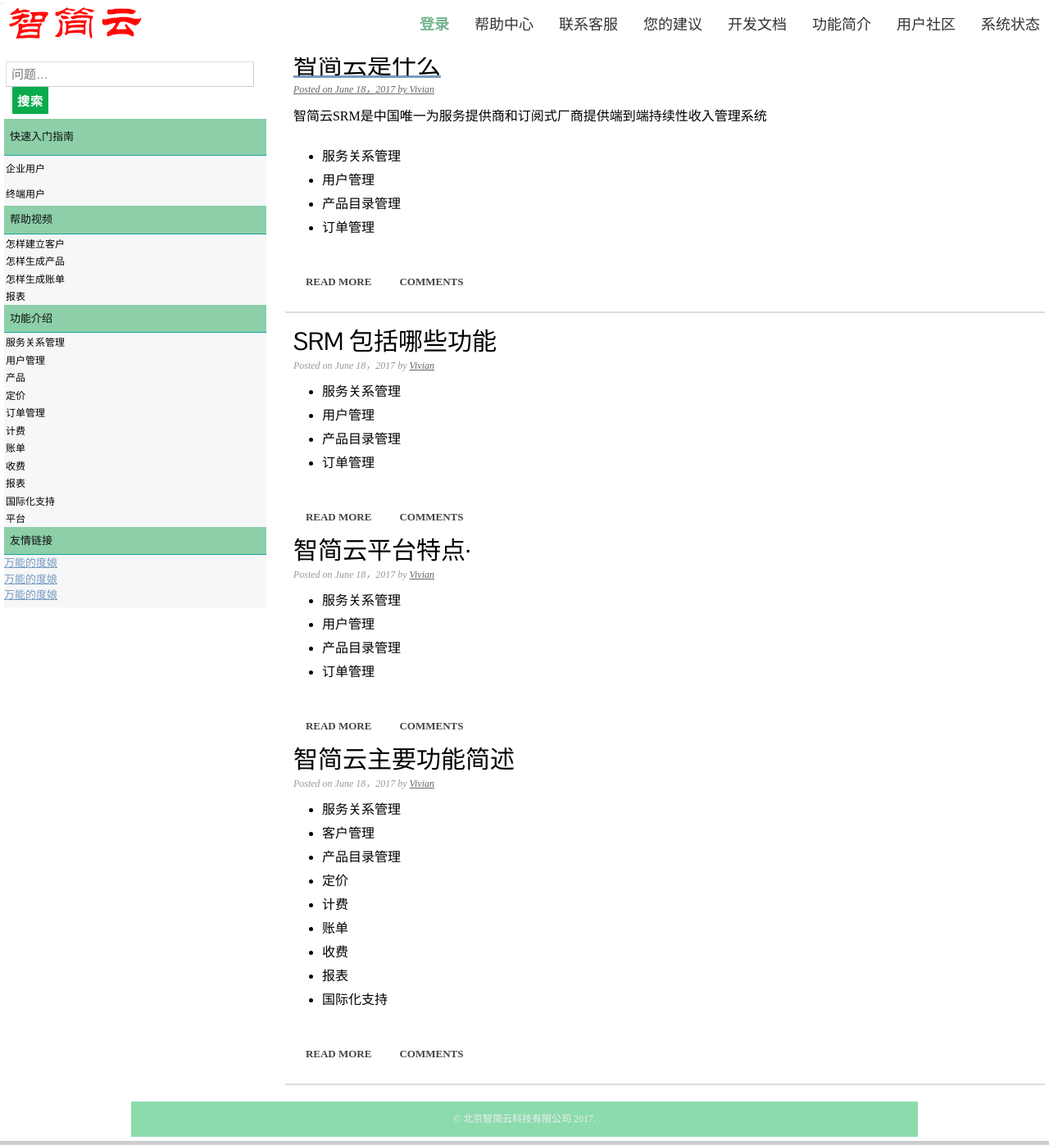
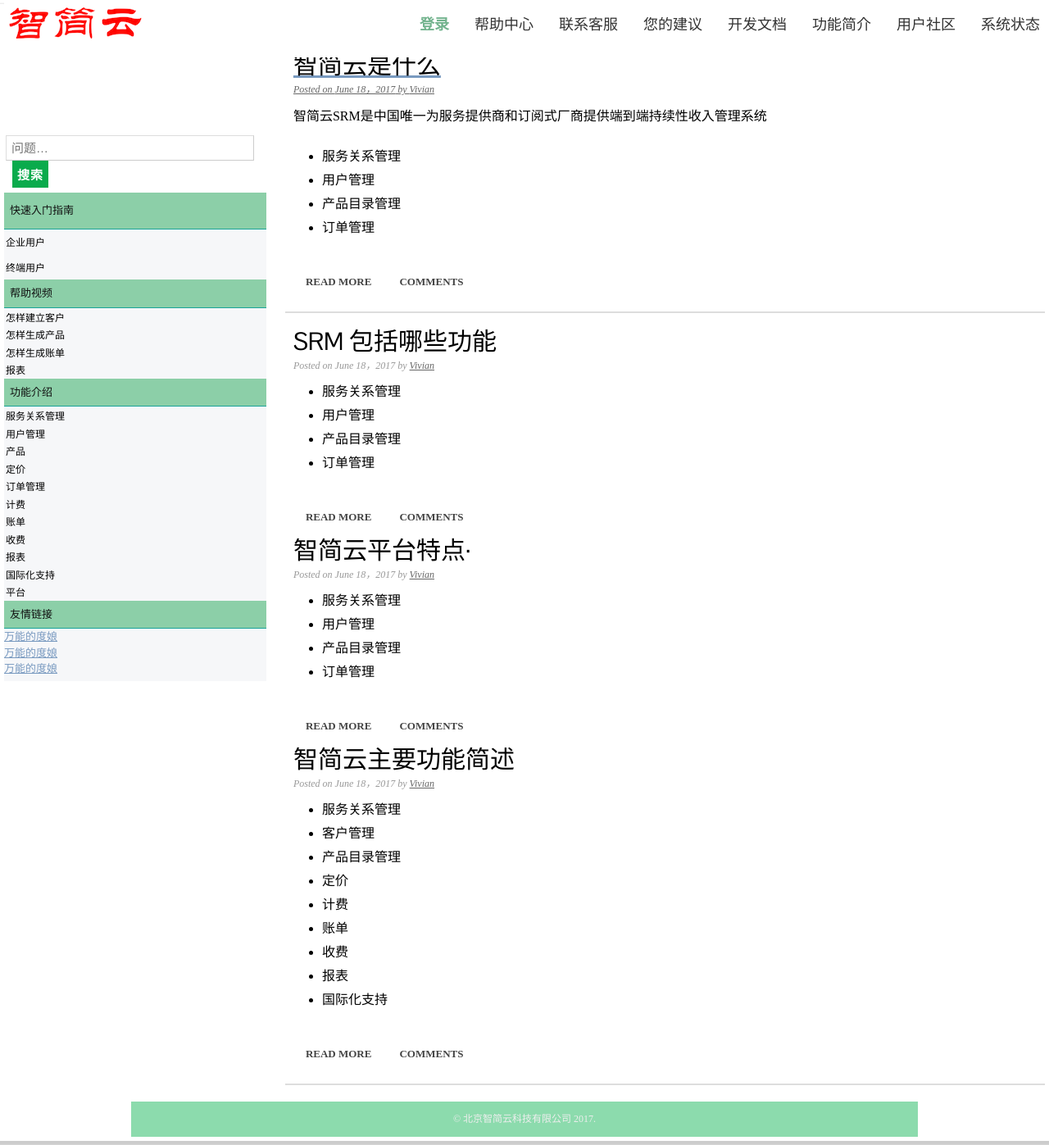
Before and after one commit to dreampivot/slipscloud.github.io, a Jekyll site: the page help/help-index.html, which Jekyll copies as it is, in a window 1280 px wide and 1397 px high. Shown: the whole window at 82% size. Built offline with Jekyll 4.4.1, drawn with Linux system fonts in a browser that asks for light colours.

Commit message:
Update help-index.html

```diff
--- a/help/help-index.html
+++ b/help/help-index.html
@@ -94,7 +94,7 @@
 	 <ul>  </ul>
         <ul>
           <form method="get" class="searchform" action="#" >
-          <p><input type="search" style="margin-left: 2px; margin-top: 15px;margin-buttom: 20px;" class="search-field" placeholder="问题&hellip;" value="" name="s"  size="30"/>
+          <p><input type="search" style="margin-left: 2px; margin-top: 105px;margin-buttom: 20px;" class="search-field" placeholder="问题&hellip;" value="" name="s"  size="30"/>
 	  <input name="send" style="margin-left: 10px;" class="formbutton" value="搜索" type="submit" /></p>
         </ul>
 
```
